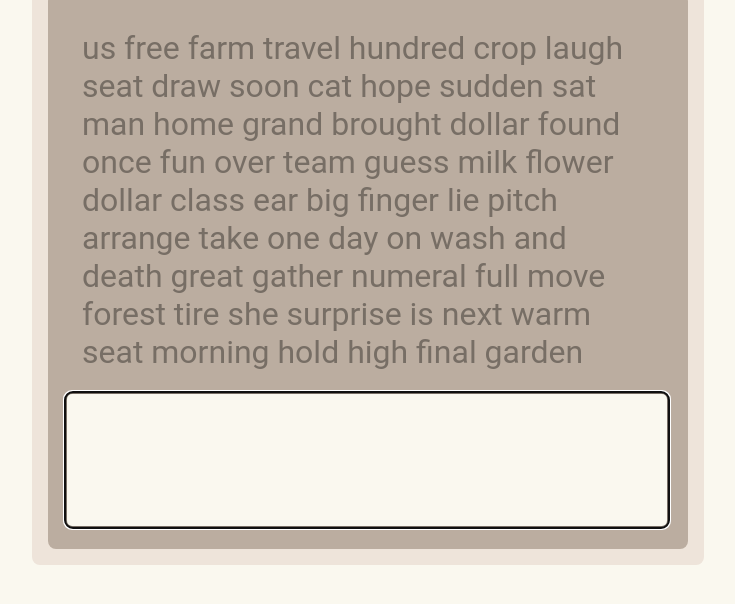
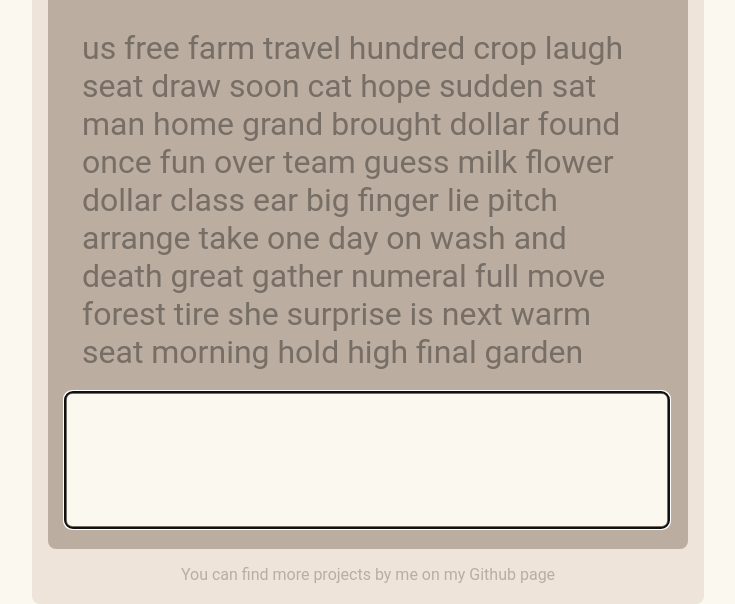
Before and after one commit to Adam-Woodruff/Typing-Test, a plain HTML site: page index.html in a window 1280 px wide. Shown: the part 263-867 px from the top of the page, without its empty margins (272-1007 px from the left). Before the commit the page ends 828 px from the top, so only its background shows below. Drawn offline with Linux system fonts and the light colour scheme.

Commit message:
Add files via upload

```diff
--- a/index.html
+++ b/index.html
@@ -27,6 +27,9 @@
             <div class="quote-display" id="quoteDisplay">quote</div>
             <textarea id="quoteInput" class="quote-input" autofocus>quote</textarea>
         </div>
+        <div class="bottom-wrapper">
+            <p>You can find more projects by me on my <a class="clean-link" href="https://github.com/Adam-Woodruff">Github page</a></p>
+        </div>
     </div>
 </body>
 </html>
--- a/styles.css
+++ b/styles.css
@@ -18,7 +18,7 @@ h1{
     padding: 10px;
     background-color: #eee4da;
     color: #776e65;
-    padding: 1rem;
+    padding: 1rem 1rem .25rem 1rem;
     border-radius: .5rem;
 }
 
@@ -65,12 +65,9 @@ h1{
     background-color: #f9f6f2;
 }
 
-.bottom-paragraph{
-    padding-top: 20px;
-}
-
 .bottom-wrapper{
     color: #bbada0;
+    text-align: center;
 }
 
 .clean-link{
```
